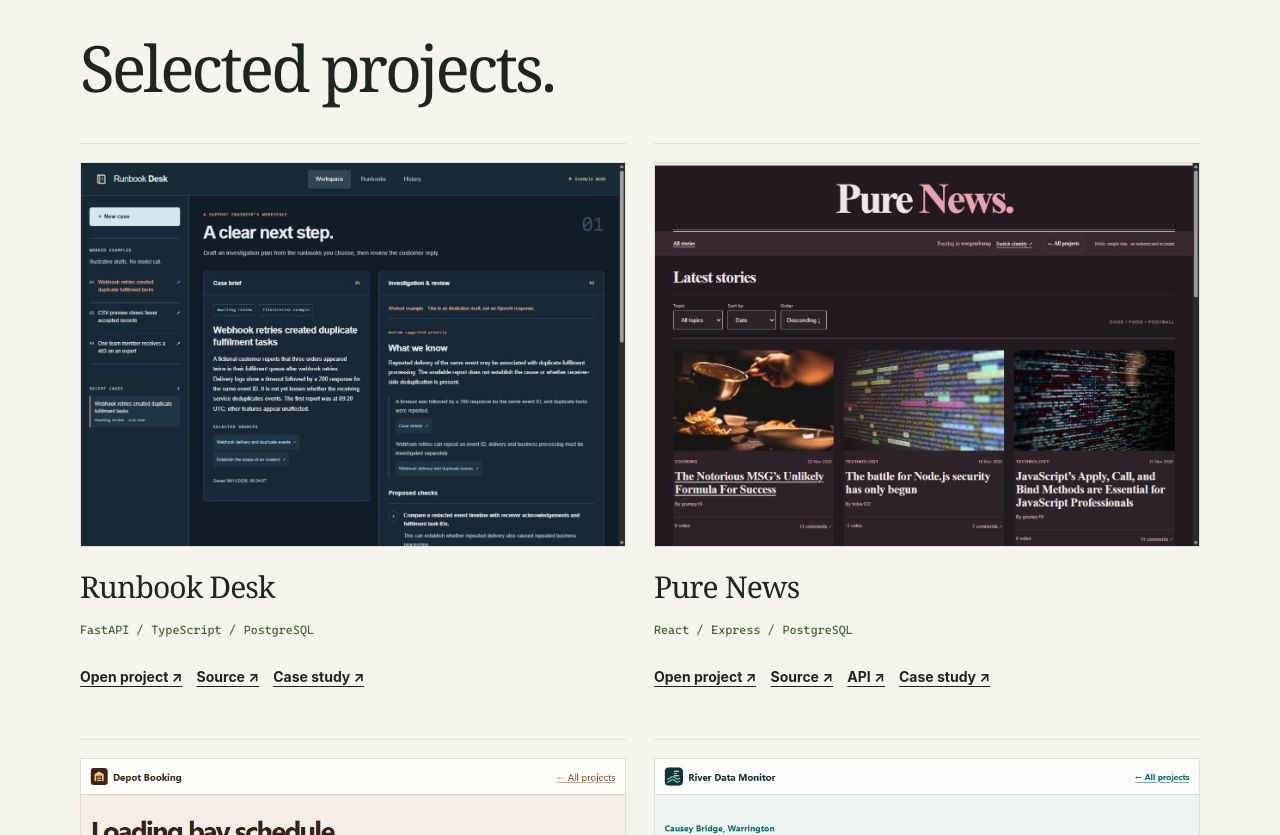
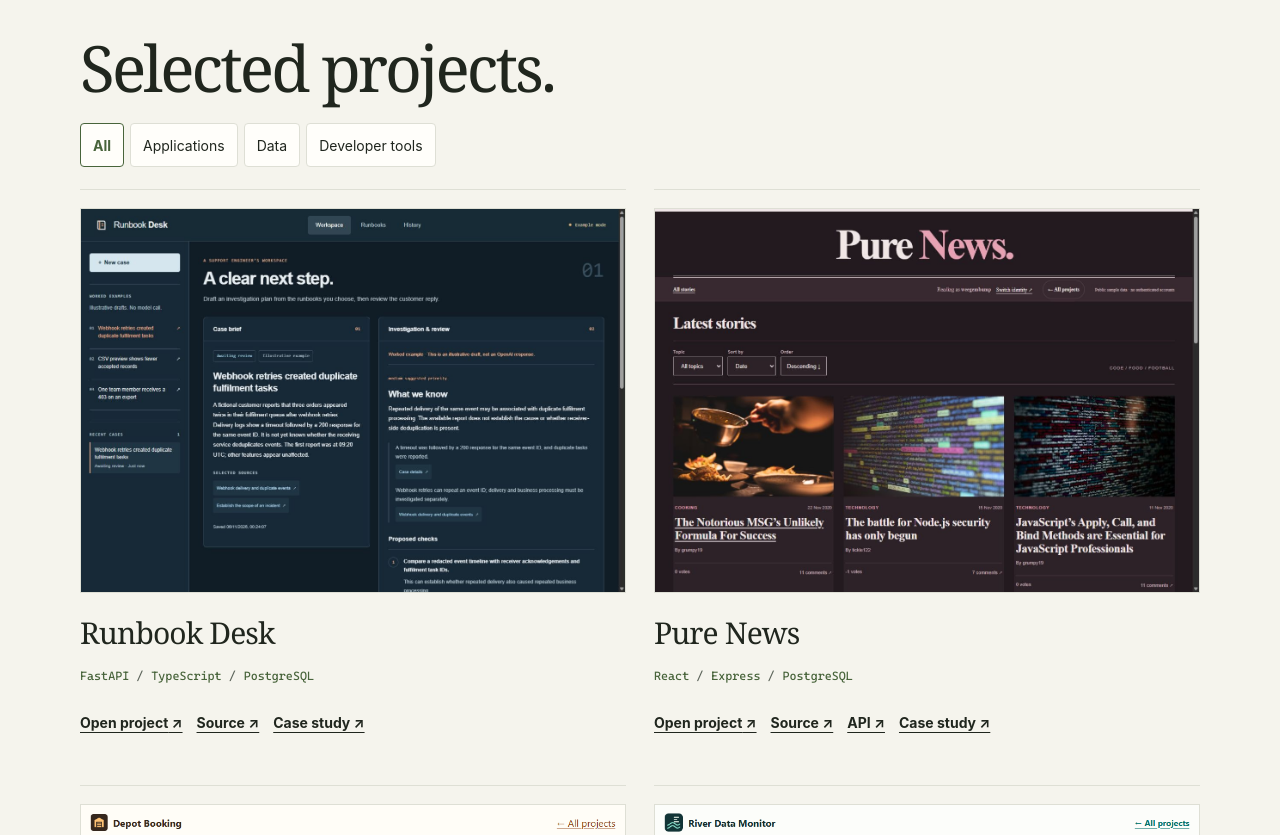
Before and after one commit to s7a7ic-37/portfolio, a React (Vite) app: page / in a window 1280 px wide. Shown: the part 1360-2195 px from the top of the page. Built offline with nearby package versions, Linux system fonts and the light colour scheme.

Commit message:
Filter the project catalogue by type

```diff
--- a/src/App.css
+++ b/src/App.css
@@ -12,7 +12,10 @@
 .about-copy p { max-width: 690px; margin: 0; color: var(--muted); font-size: 18px; line-height: 1.8; }
 
 .projects-section { background: var(--paper); }
-.projects-heading { margin-bottom: 42px; }
+.projects-heading { margin-bottom: 22px; }
+.project-filters { display: flex; gap: 6px; flex-wrap: wrap; margin-bottom: 22px; }
+.project-filters button { min-height: 44px; padding-inline: 12px; border: 1px solid var(--line); border-radius: 4px; background: var(--surface); color: var(--ink); font: inherit; font-size: 14px; cursor: pointer; }
+.project-filters button[aria-pressed="true"] { border-color: var(--moss); font-weight: 700; color: var(--moss); }
 .project-grid { display: grid; grid-template-columns: repeat(2,minmax(0,1fr)); gap: 40px 28px; }
 .project-card { min-width: 0; display: flex; flex-direction: column; border-top: 1px solid var(--line); padding-top: 18px; }
 .project-card h3 { margin: 22px 0 0; color: var(--ink); font: 500 30px/1.2 Georgia,serif; letter-spacing: -.03em; }
--- a/src/components/Projects.tsx
+++ b/src/components/Projects.tsx
@@ -1,3 +1,4 @@
+import { useState } from "react";
 import newsPreview from "../assets/photos/project-news.png";
 import travelPreview from "../assets/photos/project-travel.png";
 import opsPreview from "../assets/photos/project-opslens.webp";
@@ -22,27 +23,36 @@ const caseStudies: Record<string, string> = {
 };
 
 const projects = [
-  { name: "Runbook Desk", stack: ["FastAPI", "TypeScript", "PostgreSQL"], preview: runbookPreview, live: "https://runbook.artemislab.co.uk/", source: "https://github.com/s7a7ic-37/runbook-desk" },
-  { name: "Pure News", stack: ["React", "Express", "PostgreSQL"], preview: newsPreview, live: "https://news.artemislab.co.uk/", source: "https://github.com/s7a7ic-37/pure-news", api: "https://github.com/s7a7ic-37/pure-news-api" },
-  { name: "Depot Booking", stack: ["React", "ASP.NET Core", "PostgreSQL"], preview: depotPreview, live: "https://depot.artemislab.co.uk/", source: "https://github.com/s7a7ic-37/depot-booking", demo: true },
-  { name: "River Data Monitor", stack: ["Python", "SQL", "DuckDB"], preview: riverPreview, live: "https://river.artemislab.co.uk/", source: "https://github.com/s7a7ic-37/river-data-monitor" },
-  { name: "Webhook Delivery Lab", stack: ["TypeScript", "Queues", "Unit tests"], preview: webhookPreview, live: "https://webhooks.artemislab.co.uk/", source: "https://github.com/s7a7ic-37/webhook-delivery-lab" },
-  { name: "Document Search Lab", stack: ["Python", "scikit-learn", "Search evaluation"], preview: searchPreview, live: "https://search-lab.artemislab.co.uk/", source: "https://github.com/s7a7ic-37/document-search-lab" },
-  { name: "Release Check", stack: ["Playwright", "JavaScript", "GitHub Actions"], preview: releasePreview, live: "https://release.artemislab.co.uk/", source: "https://github.com/s7a7ic-37/release-check" },
-  { name: "Grid Demand Lab", stack: ["Python", "LightGBM", "NESO data"], preview: gridPreview, live: "https://grid.artemislab.co.uk/", source: "https://github.com/s7a7ic-37/grid-demand-lab" },
-  { name: "OpsLens", stack: ["Python", "DuckDB", "scikit-learn"], preview: opsPreview, live: "https://opslens.artemislab.co.uk/", source: "https://github.com/s7a7ic-37/ops-lens" },
-  { name: "Ready, Jet Set, Go!", stack: ["Next.js", "TypeScript", "Firebase"], preview: travelPreview, live: "https://travel.artemislab.co.uk/demo/", source: "https://github.com/s7a7ic-37/travel-planner" },
-  { name: "Stockroom Reconcile", stack: ["JavaScript", "CSV"], preview: stockPreview, live: "/tools/stockroom-reconciliation/", source: "https://github.com/s7a7ic-37/portfolio/tree/main/public/tools/stockroom-reconciliation" },
-  { name: "Contract Check", stack: ["JavaScript", "JSON"], preview: contractPreview, live: "/tools/api-contract-checker/", source: "https://github.com/s7a7ic-37/portfolio/tree/main/public/tools/api-contract-checker" },
+  { name: "Runbook Desk", group: "Applications", stack: ["FastAPI", "TypeScript", "PostgreSQL"], preview: runbookPreview, live: "https://runbook.artemislab.co.uk/", source: "https://github.com/s7a7ic-37/runbook-desk" },
+  { name: "Pure News", group: "Applications", stack: ["React", "Express", "PostgreSQL"], preview: newsPreview, live: "https://news.artemislab.co.uk/", source: "https://github.com/s7a7ic-37/pure-news", api: "https://github.com/s7a7ic-37/pure-news-api" },
+  { name: "Depot Booking", group: "Applications", stack: ["React", "ASP.NET Core", "PostgreSQL"], preview: depotPreview, live: "https://depot.artemislab.co.uk/", source: "https://github.com/s7a7ic-37/depot-booking", demo: true },
+  { name: "River Data Monitor", group: "Data", stack: ["Python", "SQL", "DuckDB"], preview: riverPreview, live: "https://river.artemislab.co.uk/", source: "https://github.com/s7a7ic-37/river-data-monitor" },
+  { name: "Webhook Delivery Lab", group: "Developer tools", stack: ["TypeScript", "Queues", "Unit tests"], preview: webhookPreview, live: "https://webhooks.artemislab.co.uk/", source: "https://github.com/s7a7ic-37/webhook-delivery-lab" },
+  { name: "Document Search Lab", group: "Data", stack: ["Python", "scikit-learn", "Search evaluation"], preview: searchPreview, live: "https://search-lab.artemislab.co.uk/", source: "https://github.com/s7a7ic-37/document-search-lab" },
+  { name: "Release Check", group: "Developer tools", stack: ["Playwright", "JavaScript", "GitHub Actions"], preview: releasePreview, live: "https://release.artemislab.co.uk/", source: "https://github.com/s7a7ic-37/release-check" },
+  { name: "Grid Demand Lab", group: "Data", stack: ["Python", "LightGBM", "NESO data"], preview: gridPreview, live: "https://grid.artemislab.co.uk/", source: "https://github.com/s7a7ic-37/grid-demand-lab" },
+  { name: "OpsLens", group: "Data", stack: ["Python", "DuckDB", "scikit-learn"], preview: opsPreview, live: "https://opslens.artemislab.co.uk/", source: "https://github.com/s7a7ic-37/ops-lens" },
+  { name: "Ready, Jet Set, Go!", group: "Applications", stack: ["Next.js", "TypeScript", "Firebase"], preview: travelPreview, live: "https://travel.artemislab.co.uk/demo/", source: "https://github.com/s7a7ic-37/travel-planner" },
+  { name: "Stockroom Reconcile", group: "Applications", stack: ["JavaScript", "CSV"], preview: stockPreview, live: "/tools/stockroom-reconciliation/", source: "https://github.com/s7a7ic-37/portfolio/tree/main/public/tools/stockroom-reconciliation" },
+  { name: "Contract Check", group: "Developer tools", stack: ["JavaScript", "JSON"], preview: contractPreview, live: "/tools/api-contract-checker/", source: "https://github.com/s7a7ic-37/portfolio/tree/main/public/tools/api-contract-checker" },
 ];
 
+const filters = ["All", "Applications", "Data", "Developer tools"] as const;
+
 export default function Projects() {
+  const [filter, setFilter] = useState<(typeof filters)[number]>("All");
+  const visibleProjects = filter === "All" ? projects : projects.filter(project => project.group === filter);
+
   return (
     <section id="projects" className="projects-section">
       <div className="section-wrap">
         <div className="projects-heading"><h2 className="section-title">Selected projects.</h2></div>
-        <div className="project-grid">
-          {projects.map(project => (
+        <div className="project-filters" role="group" aria-label="Filter projects">
+          {filters.map(label => <button key={label} type="button" aria-pressed={label === filter} aria-controls="project-grid"
+            onClick={() => setFilter(label)}>{label}</button>)}
+        </div>
+        <div className="project-grid" id="project-grid">
+          {visibleProjects.map(project => (
             <article className="project-card" key={project.name}>
               <a className="project-art" href={project.live} aria-label={`Open ${project.name}`}><img src={project.preview} width="900" height="633" loading="lazy" alt={`${project.name} interface`} /></a>
               <h3>{project.name}</h3>
```
Also changed, not shown: 1 other file (tests, documents, lock files or other folders).
